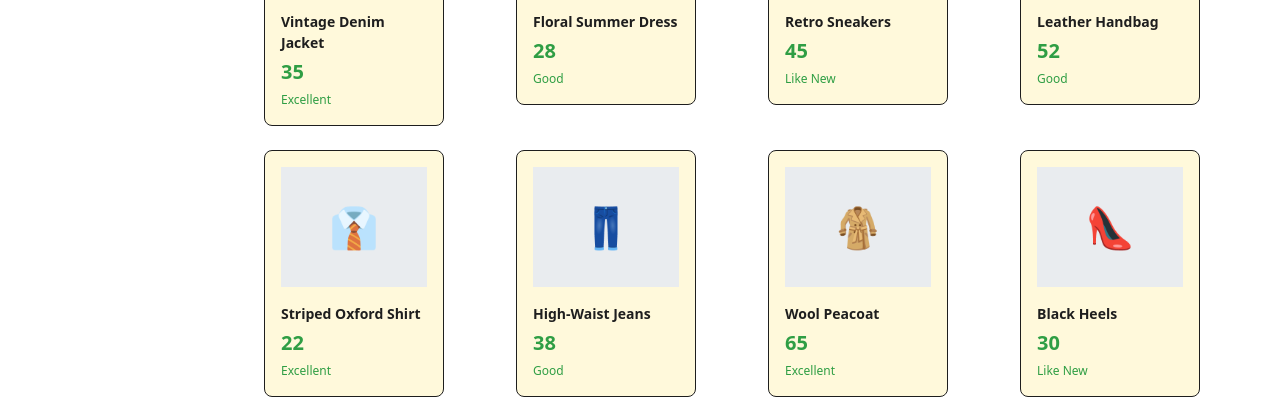
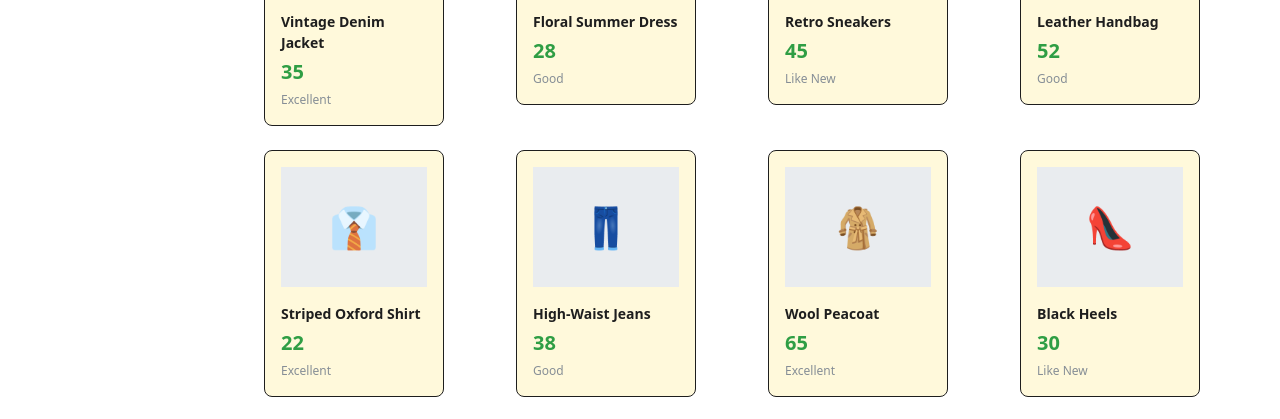
Before and after one commit to samuel-sarmah/rewear, a React (Vite) app: page /shop in a window 1280 px wide. Shown: the part 311-730 px from the top of the page. Built offline with nearby package versions, Linux system fonts and the light colour scheme.

Commit message:
fix: typo in styles

```diff
--- a/src/components/products/ProductCard.jsx
+++ b/src/components/products/ProductCard.jsx
@@ -32,7 +32,7 @@ const Price = styled.span`
 
 const Condition = styled.span`
     font-size: ${({ theme }) => theme.fontSizes.xs};
-    color: ${({ theme }) => theme.colors.textMutedd};
+    color: ${({ theme }) => theme.colors.textMuted};
     display: block;
     margin-top: ${({ theme }) => theme.spacing.xs};
 `;
```
